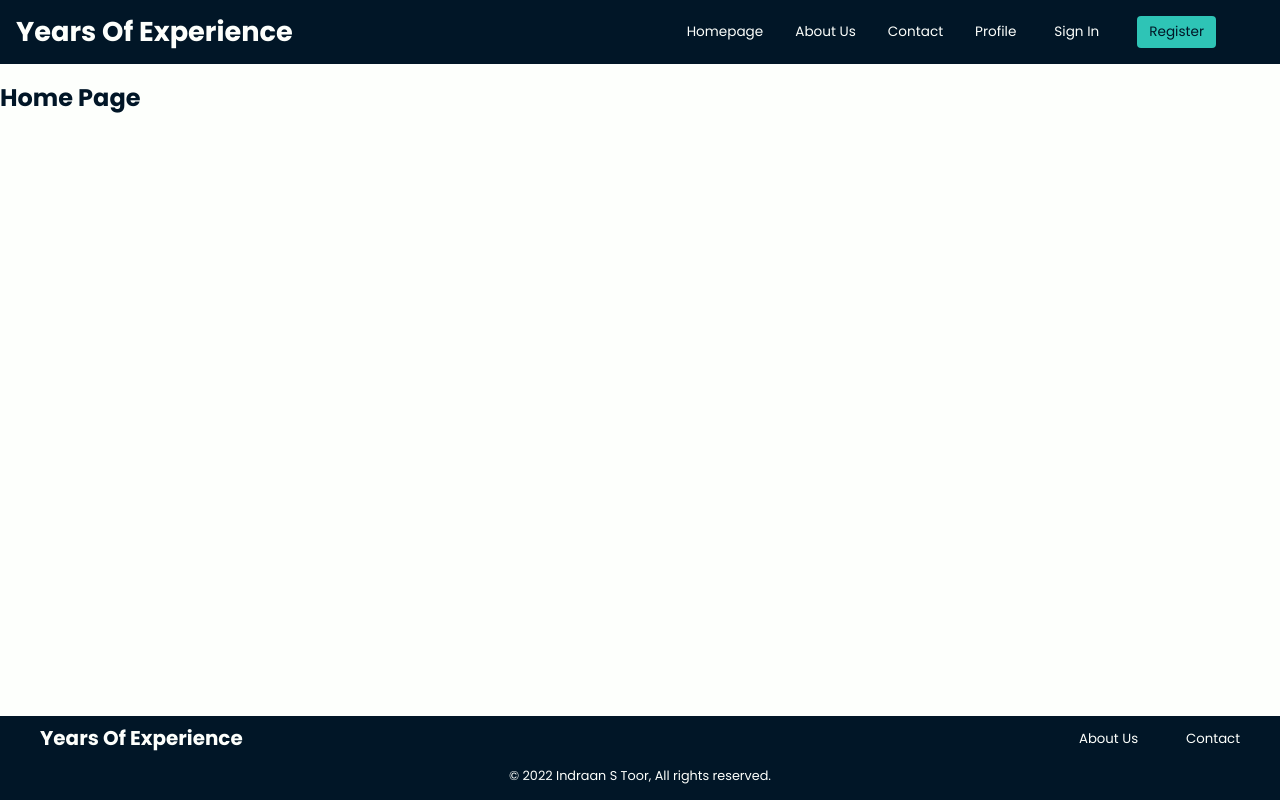
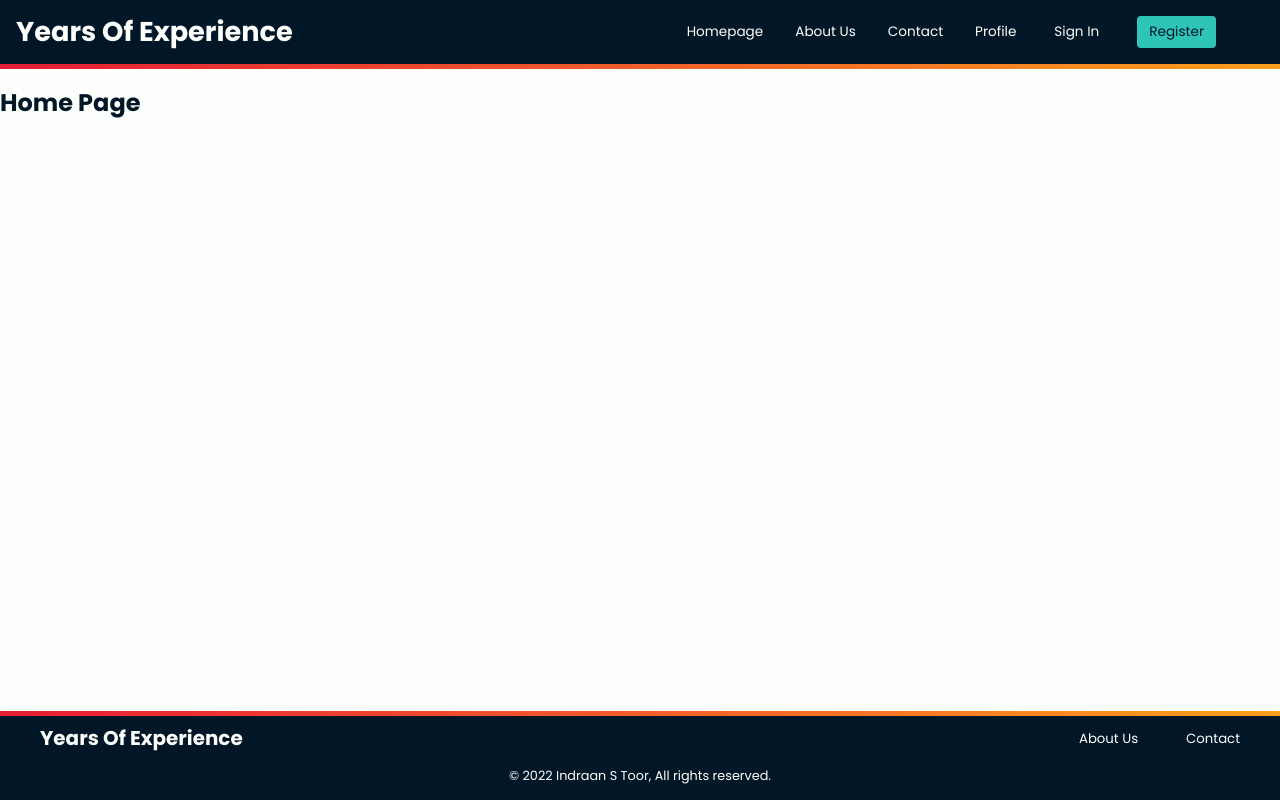
Before and after one commit to indraantoor/Years-Of-Experience, a React (Create React App) app: page / in a window 1280 px wide. Built offline with nearby package versions, Linux system fonts and the light colour scheme; a web font is replaced by a local one.

Commit message:
style: add gradient dividers
Signed-off-by: indraantoor <indraantoor@gmail.com>

```diff
--- a/src/components/Footer/index.js
+++ b/src/components/Footer/index.js
@@ -1,7 +1,11 @@
+import React from "react";
+import { GradientDivider } from "../GradientDivider";
 import { FooterContainer } from "./footer.style";
 
 export const Footer = () => {
   return (
+    <React.Fragment>
+      <GradientDivider />
       <FooterContainer>
         <ul>
           <li>
@@ -18,5 +22,6 @@ export const Footer = () => {
           <small>&copy; 2022 Indraan S Toor, All rights reserved.</small>
         </p>
       </FooterContainer>
+    </React.Fragment>
   );
 };
--- a/src/components/GradientDivider/gradientdivider.style.js
+++ b/src/components/GradientDivider/gradientdivider.style.js
@@ -0,0 +1,11 @@
+import styled from "styled-components";
+
+export const Container = styled.div`
+  background: rgb(231, 29, 54);
+  background: linear-gradient(
+    90deg,
+    rgba(231, 29, 54, 1) 0%,
+    rgba(255, 159, 28, 1) 100%
+  );
+  height: 5px;
+`;
--- a/src/components/GradientDivider/index.js
+++ b/src/components/GradientDivider/index.js
@@ -0,0 +1,5 @@
+import { Container } from "./gradientdivider.style";
+
+export const GradientDivider = () => {
+  return <Container></Container>;
+};
--- a/src/pages/shared/MainPageLayout/index.js
+++ b/src/pages/shared/MainPageLayout/index.js
@@ -1,12 +1,14 @@
 import { Container } from "./mainPageLayout.style";
 import { Navbar } from "../../../components/Navbar";
 import { Footer } from "../../../components/Footer";
+import { GradientDivider } from "../../../components/GradientDivider";
 
 export const MainPageLayout = ({ children }) => {
   return (
     <Container>
       <header>
         <Navbar />
+        <GradientDivider />
       </header>
       <main>{children}</main>
       <Footer />
```
Lines whose indentation alone changed are shown as unchanged.
